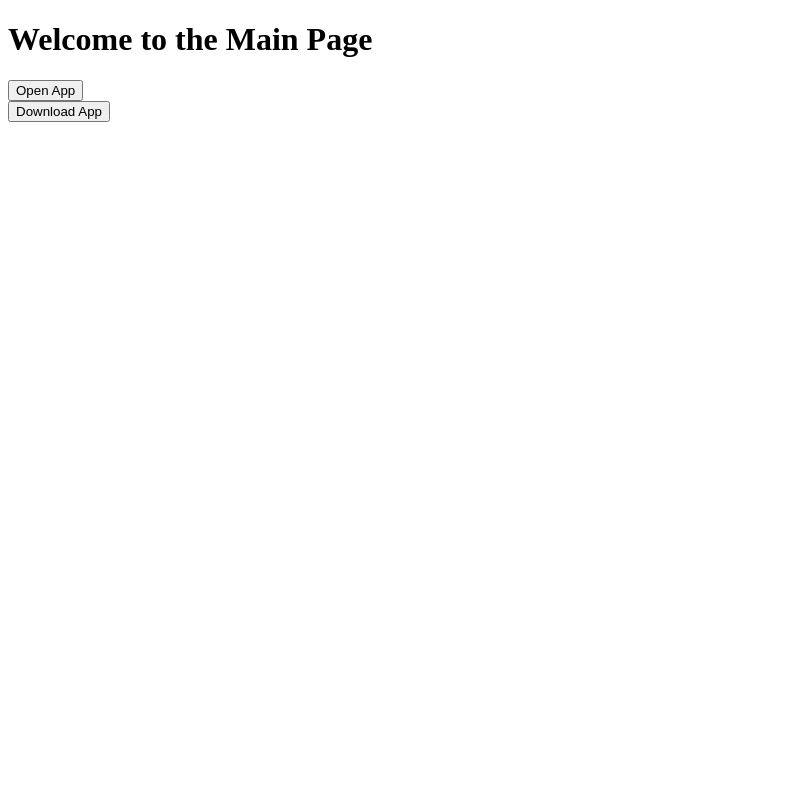
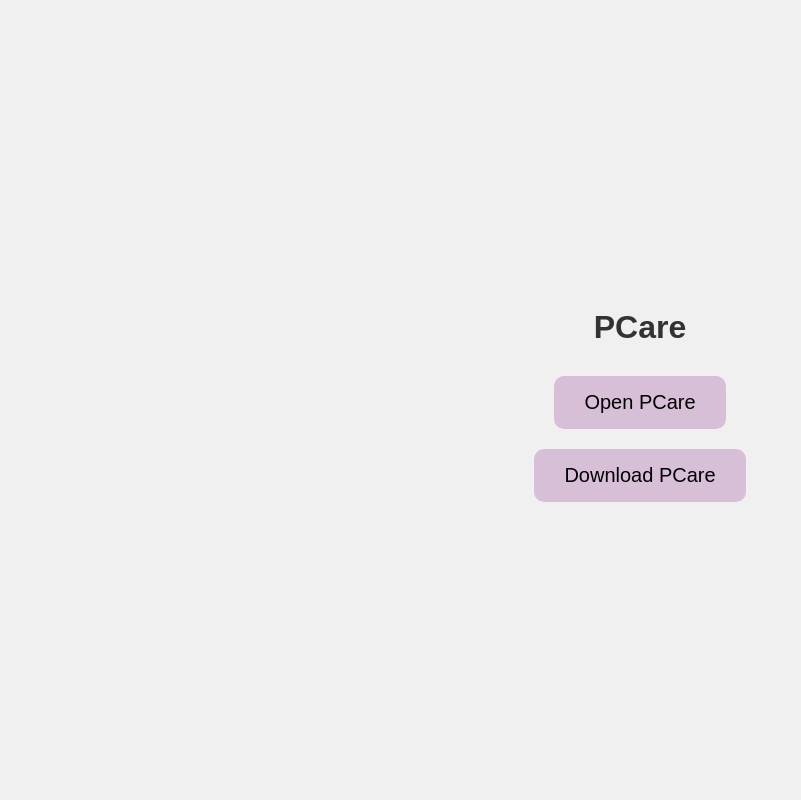
Before and after one commit to halideylmaz/model_deploy, a Django app: template model_api/templates/model_api/index.html in a window 1280 px wide. Shown: the whole page, without its empty margins (0-801 px from the left). Run offline with Django 3.2, Linux system fonts and the light colour scheme; the template is opened without the code that fills it, so the values that code supplies are empty.

Commit message:
ui chnages

```diff
--- a/model_api/templates/model_api/index.html
+++ b/model_api/templates/model_api/index.html
@@ -1,20 +1,62 @@
-<!-- index.html -->
 <!DOCTYPE html>
 <html lang="en">
 <head>
     <meta charset="UTF-8">
     <meta name="viewport" content="width=device-width, initial-scale=1.0">
     <title>Main Page</title>
+    <style>
+        body {
+            font-family: Arial, sans-serif;
+            background-color: #f0f0f0;
+            text-align: center;
+            margin: 0;
+            padding: 0;
+            display: flex;
+            flex-direction: column;
+            justify-content: center;
+            align-items: center;
+            height: 100vh;
+        }
+
+        h1 {
+            color: #333;
+            margin-bottom: 20px;
+        }
+
+        .btn {
+            padding: 15px 30px;
+            font-size: 20px;
+            background-color: #d8bfd8; /* Light purple */
+            border: none;
+            border-radius: 10px;
+            cursor: pointer;
+            transition: background-color 0.3s ease;
+            margin: 10px;
+        }
+
+        .btn:hover {
+            background-color: #b39eb5; /* Darker purple on hover */
+        }
+
+        /* Adjust button style for better appearance on smaller screens */
+        @media (max-width: 600px) {
+            .btn {
+                padding: 12px 25px;
+                font-size: 16px;
+            }
+        }
+    </style>
 </head>
 <body>
-    <h1>Welcome to the Main Page</h1>
+    <h1>PCare</h1>
     <div>
         <a href="{% url 'open_app' %}">
-            <button>Open App</button>
+            <button class="btn">Open PCare</button>
+        </a>
     </div>
     <div>
         <a href="{% url 'download_apk' %}">
-            <button>Download App</button>
+            <button class="btn">Download PCare</button>
         </a>
     </div>
 </body>
```
